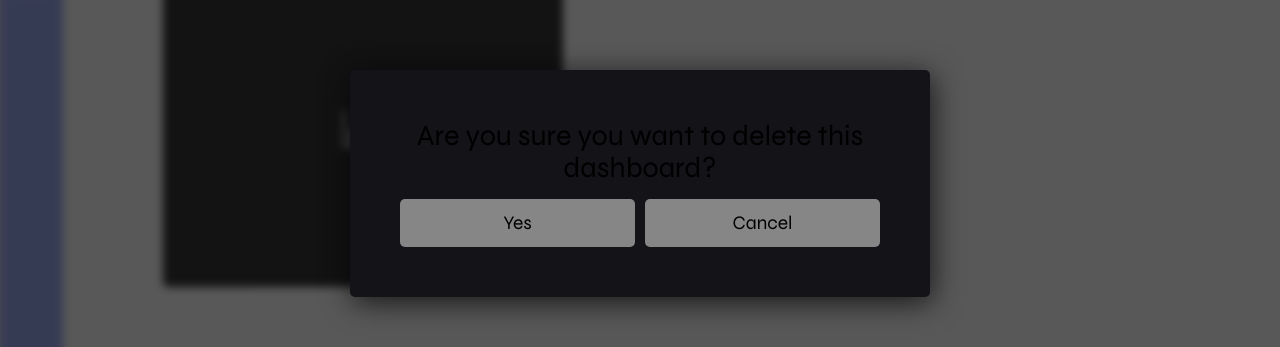
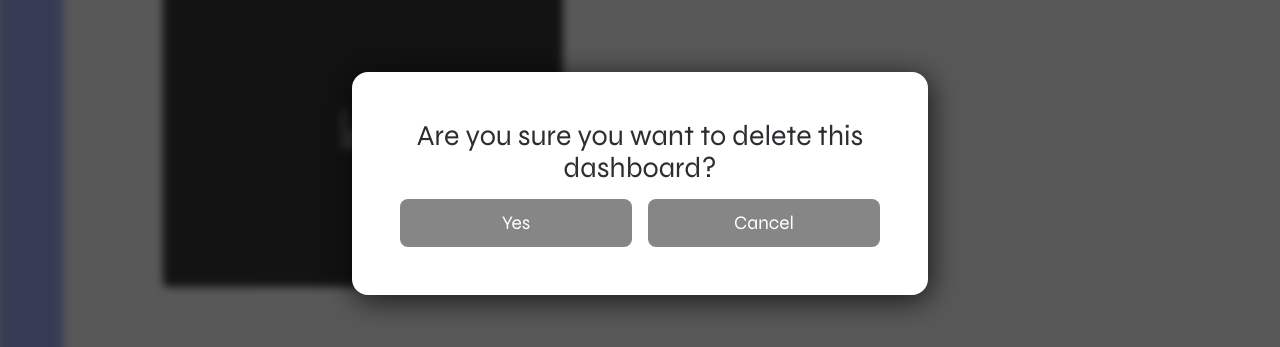
Before and after one commit to JamesAC42/Sage, a React (Create React App) app in the folder client/: page /edit/1 in a window 1280 px wide. Both pictures are taken after a click on the element 31 px from the left and 176 px from the top of the page. Shown: the part 257-604 px from the top of the page. Built offline with nearby package versions, Linux system fonts and the light colour scheme; no server answers.

Commit message:
Clean up delete dashboard dialog CSS

```diff
--- a/client/src/css/edit.scss
+++ b/client/src/css/edit.scss
@@ -210,12 +210,25 @@ $control-bar-width: 4rem;
     display:flex;
     flex-direction: column;
     align-items:stretch;
-    width:30em;
-    padding:50px;
-    background:rgb(20, 19, 24);
-    border-radius:5px;
+
+    padding: 3 * $standard-gutter;
+
+    color: $ui-dark;
+    background: $ui-light;
+    .dark & {
+      background-color: $ui-dark;
+      color: $text-light;
+    }
+
+    border-radius: $standard-gutter;
     animation:grow .15s ease-in-out 1;
     box-shadow: 2px 5px 30px 0px rgba(0,0,0,0.75);
+  }
+}
+
+
+.delete-dashboard-dialogue {
+  width:30rem;
   .dialogue-message {
     line-height:2rem;
     font-size:1.8rem;
@@ -226,25 +239,24 @@ $control-bar-width: 4rem;
     height:3rem;
     display:flex;
     flex-direction: row;
-      gap:10px;
+    gap: $standard-gutter;
     align-items:stretch;
     .dialogue-button {
       flex:1;
       font-size:1.2rem;
-        color:#000;
+      color: $ui-light;
       transition:.1s ease-in-out;
       cursor:pointer;
-        border-radius:5px;
+      border-radius: 0.5rem;;
       background:rgb(134, 134, 134);
       line-height:3rem;
       text-align:center;
       &.confirm:hover {
-          background:rgb(59, 88, 252)
+        background-color: $success;
       }
       &.deny:hover {
-          background:rgb(255, 69, 69);
+        background-color: $error;
       }
     }
   }
 }
-}
--- a/client/src/js/components/Edit.tsx
+++ b/client/src/js/components/Edit.tsx
@@ -148,7 +148,7 @@ class Edit extends Component<ParamTypes>{
                 {
                     this.state.showDialogue ?
                     <div className="dialogue-container">
-                        <div className="dialogue">
+                        <div className="dialogue delete-dashboard-dialogue">
                             <div className="dialogue-message">
                                 Are you sure you want to delete this dashboard?
                             </div>
@@ -178,15 +178,14 @@ class Edit extends Component<ParamTypes>{
                         onClick={() => this.toggleDialogue()}>
                         <RiDeleteBinLine />
                     </div>
-                    <div className="control-item">
-                        <RiMenuLine />
-                    </div>
                 </div>
                 <div className={`panel side-panel ${sidePanelClass} ${blur}`}>
                     <div className="side-panel-inner flex-col">
                         <div className="panel-header">
                             <span>Data</span>
-                            <span className="right"><RiAddLine /></span>
+                            <span className="right">
+                                <RiAddLine onClick={() => this.toggleDialogue()} />
+                            </span>
                         </div>
                         {
                             this.state.data.map((item, index) =>
```
Lines whose indentation alone changed are shown as unchanged.
